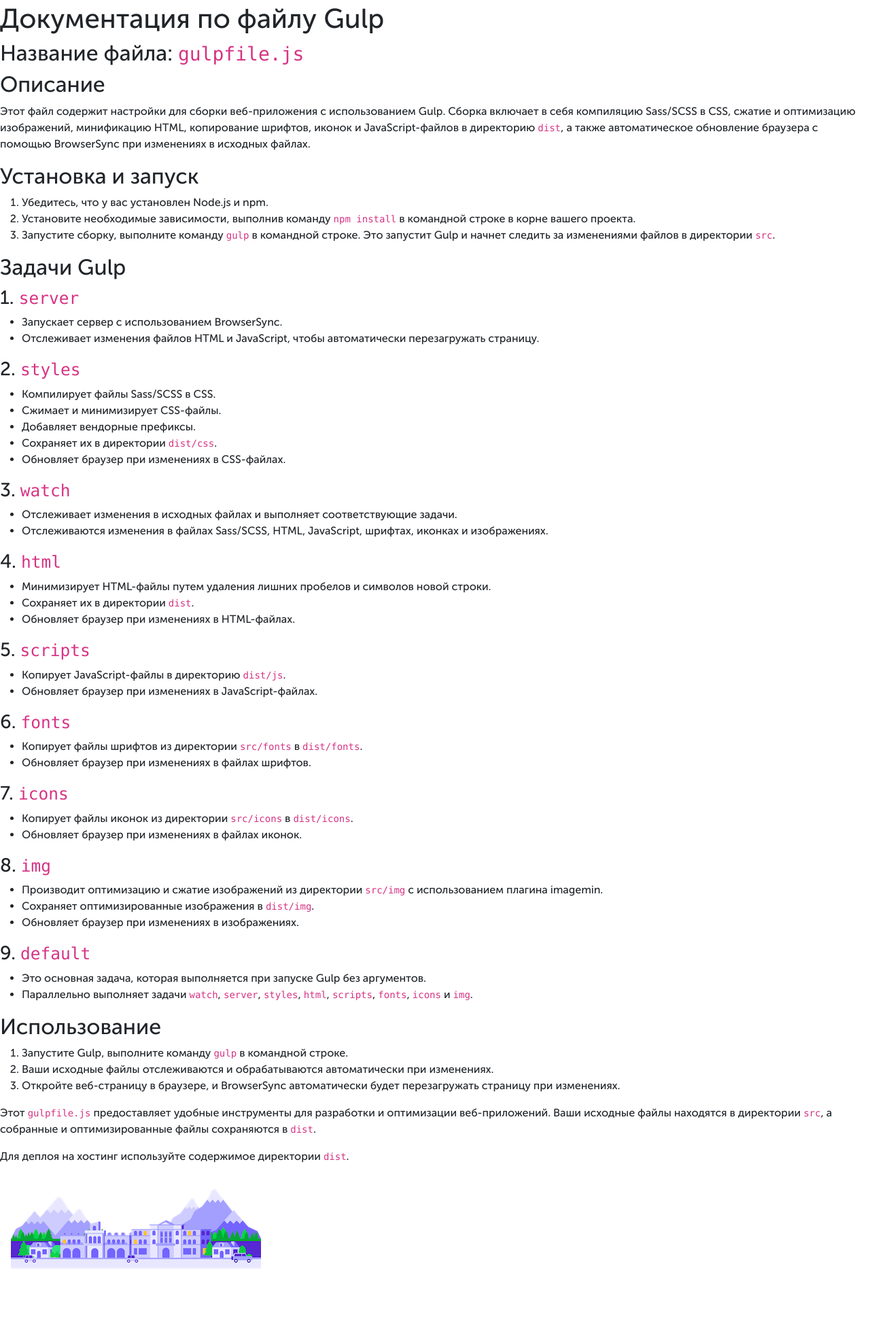
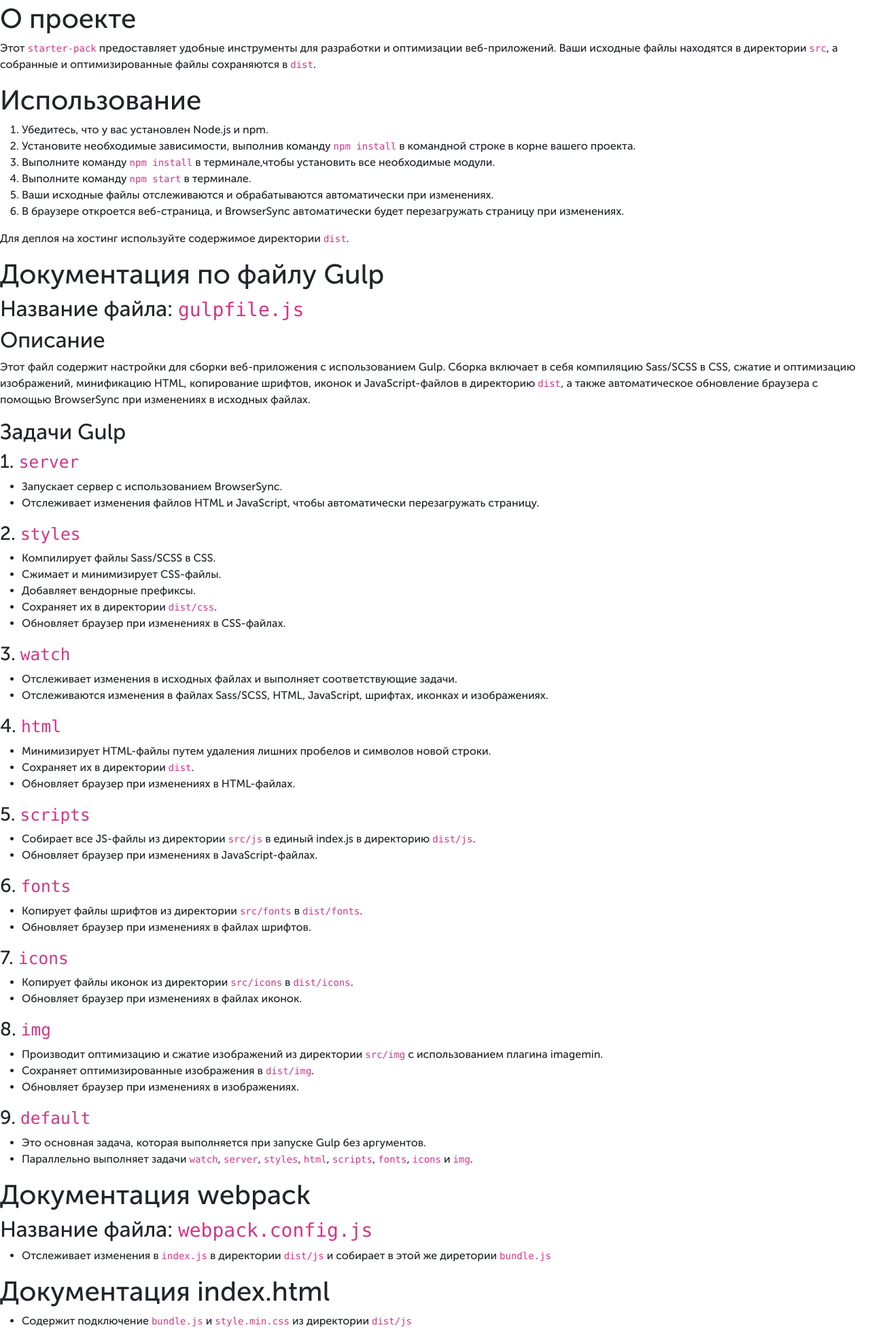
Before and after one commit to p-butovets/starter-pack, a website: page src/index.html in a window 1280 px wide. Shown: the part 235-2200 px from the top of the page at 68% size. Drawn offline with Linux system fonts and the light colour scheme.

Commit message:
upd docs

```diff
--- a/src/index.html
+++ b/src/index.html
@@ -15,6 +15,28 @@
         <img src="img/header.png" />
     </header>
     <section>
+
+        <h1>О проекте</h1>
+        <p>Этот <code>starter-pack</code> предоставляет удобные инструменты для разработки и оптимизации веб-приложений.
+            Ваши
+            исходные файлы находятся в директории <code>src</code>, а собранные и оптимизированные файлы сохраняются в
+            <code>dist</code>.
+        </p>
+
+        <h1>Использование</h1>
+        <ol>
+            <li>Убедитесь, что у вас установлен Node.js и npm.</li>
+            <li>Установите необходимые зависимости, выполнив команду <code>npm install</code> в командной строке в корне
+                вашего
+                проекта.</li>
+            <li>Выполните команду <code>npm install</code> в терминале,чтобы установить все необходимые модули.</li>
+            <li>Выполните команду <code>npm start</code> в терминале.</li>
+            <li>Ваши исходные файлы отслеживаются и обрабатываются автоматически при изменениях.</li>
+            <li>В браузере откроется веб-страница, и BrowserSync автоматически будет перезагружать страницу при
+                изменениях.</li>
+        </ol>
+
+        <p>Для деплоя на хостинг используйте содержимое директории <code>dist</code>.</p>
         <h1>Документация по файлу Gulp</h1>
 
         <h2>Название файла: <code>gulpfile.js</code></h2>
@@ -27,17 +49,6 @@
             в директорию <code>dist</code>, а также автоматическое обновление браузера с помощью BrowserSync при
             изменениях в
             исходных файлах.</p>
-
-        <h2>Установка и запуск</h2>
-        <ol>
-            <li>Убедитесь, что у вас установлен Node.js и npm.</li>
-            <li>Установите необходимые зависимости, выполнив команду <code>npm install</code> в командной строке в корне
-                вашего
-                проекта.</li>
-            <li>Запустите сборку, выполните команду <code>gulp</code> в командной строке. Это запустит Gulp и начнет
-                следить за
-                изменениями файлов в директории <code>src</code>.</li>
-        </ol>
 
         <h2>Задачи Gulp</h2>
 
@@ -71,7 +82,9 @@
 
         <h3>5. <code>scripts</code></h3>
         <ul>
-            <li>Копирует JavaScript-файлы в директорию <code>dist/js</code>.</li>
+            <li>Собирает все JS-файлы из директории <code>src/js</code> в единый index.js в директорию
+                <code>dist/js</code>.
+            </li>
             <li>Обновляет браузер при изменениях в JavaScript-файлах.</li>
         </ul>
 
@@ -104,26 +117,24 @@
             </li>
         </ul>
 
-        <h2>Использование</h2>
-        <ol>
-            <li>Запустите Gulp, выполните команду <code>gulp</code> в командной строке.</li>
-            <li>Ваши исходные файлы отслеживаются и обрабатываются автоматически при изменениях.</li>
-            <li>Откройте веб-страницу в браузере, и BrowserSync автоматически будет перезагружать страницу при
-                изменениях.</li>
-        </ol>
+        <h1>Документация webpack</h1>
+        <h2>Название файла: <code>webpack.config.js</code></h2>
+        <ul>
+            <li>Отслеживает изменения в <code>index.js</code> в директории <code>dist/js</code> и собирает в этой же
+                диретории <code>bundle.js</code></li>
+        </ul>
 
-        <p>Этот <code>gulpfile.js</code> предоставляет удобные инструменты для разработки и оптимизации веб-приложений.
-            Ваши
-            исходные файлы находятся в директории <code>src</code>, а собранные и оптимизированные файлы сохраняются в
-            <code>dist</code>.
-        </p>
-
-        <p>Для деплоя на хостинг используйте содержимое директории <code>dist</code>.</p>
+        <h1>Документация index.html</h1>
+        <ul>
+            <li>Содержит подключение <code>bundle.js</code> и <code>style.min.css</code> из директории
+                <code>dist/js</code>
+            </li>
+        </ul>
     </section>
     <footer class="footer">
         <img src="img/footer.png" />
     </footer>
-    <script src="js/index.js"></script>
+    <script src="js/bundle.js"></script>
 </body>
 
 </html>
```
